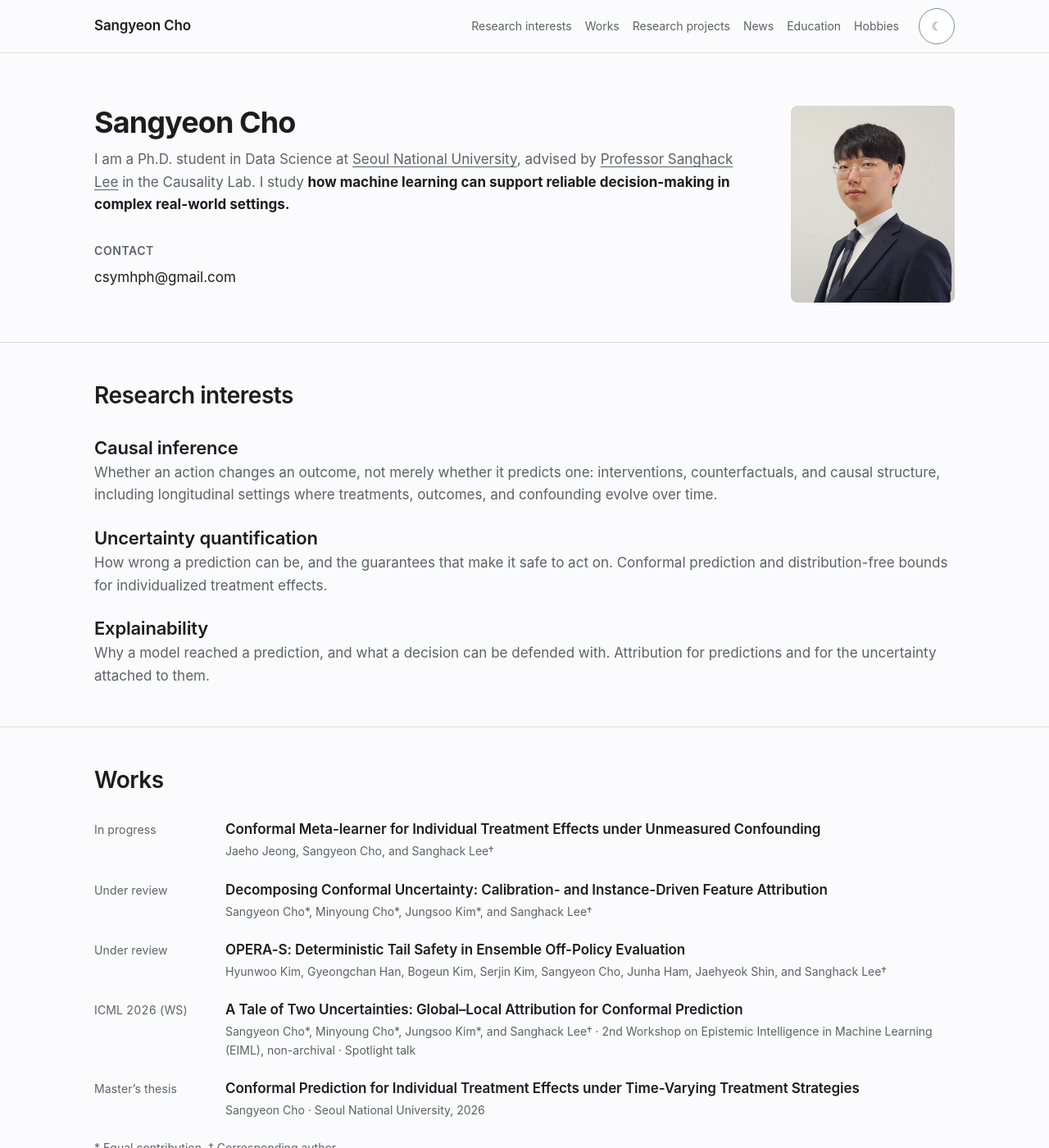
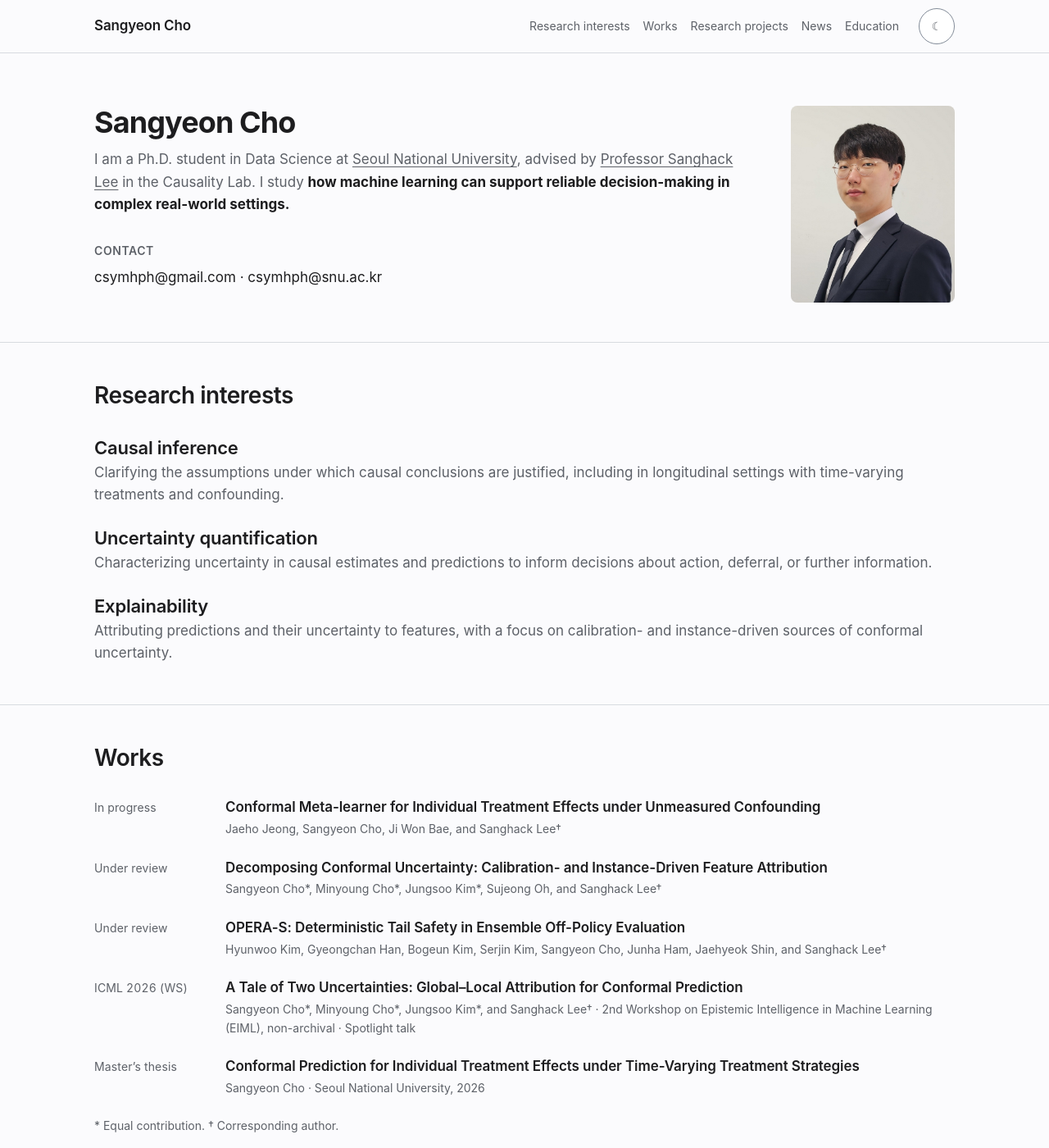
Before and after one commit to csymhph/csymhph.github.io, a Jekyll site: the page built from index.md, in a window 1280 px wide and 1400 px high. Shown: the whole window at 82% size. Built offline with Jekyll 4.4.1, drawn with Linux system fonts in a browser that asks for light colours; some of the changed text lies outside the part shown.

Commit message:
Keep the homepage aligned with the current CV and temporarily hide hobbies.

```diff
--- a/_config.yml
+++ b/_config.yml
@@ -1,5 +1,6 @@
 title: Sangyeon Cho
 email: csymhph@gmail.com
+academic_email: csymhph@snu.ac.kr
 claim: &site_claim I study how machine learning can support reliable decision-making in complex real-world settings.
 description: *site_claim
 theme: minima
@@ -14,19 +15,16 @@ linkedin_url: ""
 research_interests:
   - name: Causal inference
     description: >-
-      Whether an action changes an outcome, not merely whether it predicts one:
-      interventions, counterfactuals, and causal structure, including
-      longitudinal settings where treatments, outcomes, and confounding evolve
-      over time.
+      Clarifying the assumptions under which causal conclusions are justified,
+      including in longitudinal settings with time-varying treatments and confounding.
   - name: Uncertainty quantification
     description: >-
-      How wrong a prediction can be, and the guarantees that make it safe to act
-      on. Conformal prediction and distribution-free bounds for individualized
-      treatment effects.
+      Characterizing uncertainty in causal estimates and predictions to inform
+      decisions about action, deferral, or further information.
   - name: Explainability
     description: >-
-      Why a model reached a prediction, and what a decision can be defended with.
-      Attribution for predictions and for the uncertainty attached to them.
+      Attributing predictions and their uncertainty to features, with a focus on
+      calibration- and instance-driven sources of conformal uncertainty.
 # Build Settings
 markdown: kramdown
 # remote_theme: "mmistakes/minimal-mistakes"
--- a/_includes/footer.html
+++ b/_includes/footer.html
@@ -2,6 +2,7 @@
   <div class="shell footer-inner">
     <span>{{ site.title | escape }}</span>
     <span>{{ site.email | escape }}</span>
+    <span>{{ site.academic_email | escape }}</span>
     {% if site.cv_url and site.cv_url != empty %}<a href="{{ site.cv_url | escape }}">CV</a>{% endif %}
     {% if site.linkedin_url and site.linkedin_url != empty %}<a href="{{ site.linkedin_url | escape }}">LinkedIn</a>{% endif %}
     <span>© {{ site.time | date: '%Y' }}</span>
--- a/_includes/header.html
+++ b/_includes/header.html
@@ -22,9 +22,11 @@
           <li>
             <a href="{{ '/' | relative_url }}#education" data-section-link="education">Education</a>
           </li>
+          {% comment %}Restore with the temporarily hidden Hobbies section in index.md.
           <li>
             <a href="{{ '/' | relative_url }}#hobbies" data-section-link="hobbies">Hobbies</a>
           </li>
+          {% endcomment %}
         </ul>
       </nav>
 
--- a/index.md
+++ b/index.md
@@ -15,7 +15,7 @@ permalink: /
       </p>
       <p class="contact">
         <span class="contact-label">Contact</span>
-        {{ site.email | escape }}
+        {{ site.email | escape }} · {{ site.academic_email | escape }}
       </p>
     </div>
     {% if site.portrait and site.portrait != empty %}
@@ -57,14 +57,14 @@ permalink: /
         <span class="record-date">In progress</span>
         <div class="record-copy">
           <h3>Conformal Meta-learner for Individual Treatment Effects under Unmeasured Confounding</h3>
-          <p>Jaeho Jeong, Sangyeon Cho, and Sanghack Lee†</p>
+          <p>Jaeho Jeong, Sangyeon Cho, Ji Won Bae, and Sanghack Lee†</p>
         </div>
       </li>
       <li class="record">
         <span class="record-date">Under review</span>
         <div class="record-copy">
           <h3>Decomposing Conformal Uncertainty: Calibration- and Instance-Driven Feature Attribution</h3>
-          <p>Sangyeon Cho*, Minyoung Cho*, Jungsoo Kim*, and Sanghack Lee†</p>
+          <p>Sangyeon Cho*, Minyoung Cho*, Jungsoo Kim*, Sujeong Oh, and Sanghack Lee†</p>
         </div>
       </li>
       <li class="record">
@@ -100,6 +100,13 @@ permalink: /
       <li class="record">
         <span class="record-date">2026–Present</span>
         <div class="record-copy">
+          <h3>Causal Inference–Based Policy Optimization for Determining Unsecured Personal Loan Terms</h3>
+          <p>AFINIT · Project Team Lead</p>
+        </div>
+      </li>
+      <li class="record">
+        <span class="record-date">2026–Present</span>
+        <div class="record-copy">
           <h3>AI Platform for Predicting Drug Efficacy and Side Effects from Integrated Medical and Multi-omics Data</h3>
           <p>Ministry of Food and Drug Safety</p>
         </div>
@@ -109,6 +116,7 @@ permalink: /
         <div class="record-copy">
           <h3>Advancing Credit Decision Making</h3>
           <p>Industry–academia collaboration, AFINIT</p>
+          <p>Led the project and contributed to methodology and experiments. Outputs include the OPERA-S manuscript and Korean and corresponding PCT patent applications, with contributions as a co-inventor.</p>
         </div>
       </li>
       <li class="record">
@@ -116,6 +124,7 @@ permalink: /
         <div class="record-copy">
           <h3>Metabolomic Big Data Analysis</h3>
           <p>Ministry of Food and Drug Safety</p>
+          <p>Analyzed Korean cohort multi-omics data using causal inference, uncertainty quantification, and explainability, contributing to a co-first-authored manuscript on decomposing conformal uncertainty.</p>
         </div>
       </li>
     </ol>
@@ -126,6 +135,10 @@ permalink: /
   <div class="shell">
     <h2 id="news-title">News</h2>
     <ol class="records" aria-label="News">
+      <li class="record">
+        <time class="record-date" datetime="2026-09">Sep 2026</time>
+        <div class="record-copy"><h3>I began my Ph.D. in Data Science at Seoul National University.</h3></div>
+      </li>
       <li class="record">
         <time class="record-date" datetime="2026-08">Aug 2026</time>
         <div class="record-copy">
@@ -145,7 +158,7 @@ permalink: /
     <h2 id="education-title">Education</h2>
     <ol class="records" aria-label="Education">
       <li class="record">
-        <span class="record-date">Sep 2026–</span>
+        <span class="record-date">Sep 2026–Present</span>
         <div class="record-copy"><h3>Ph.D. in Data Science</h3><p>Seoul National University</p></div>
       </li>
       <li class="record">
@@ -153,13 +166,15 @@ permalink: /
         <div class="record-copy"><h3>Master of Data Science</h3><p>Seoul National University</p></div>
       </li>
       <li class="record">
-        <span class="record-date">2024</span>
+        <span class="record-date">Aug 2024</span>
         <div class="record-copy"><h3>B.A. in Economics</h3><p>Seoul National University</p></div>
       </li>
     </ol>
   </div>
 </section>
 
+{% comment %}Temporarily hidden at the owner's request on 2026-09-21; keep the content for restoration.{% endcomment %}
+{% comment %}
 <section class="band" id="hobbies" aria-labelledby="hobbies-title">
   <div class="shell">
     <h2 id="hobbies-title">Hobbies</h2>
@@ -170,3 +185,4 @@ permalink: /
     </ul>
   </div>
 </section>
+{% endcomment %}
```
Also changed, not shown: DESIGN_SYSTEM.md (+2 -0 lines), MILESTONES.md (+10 -7 lines).
